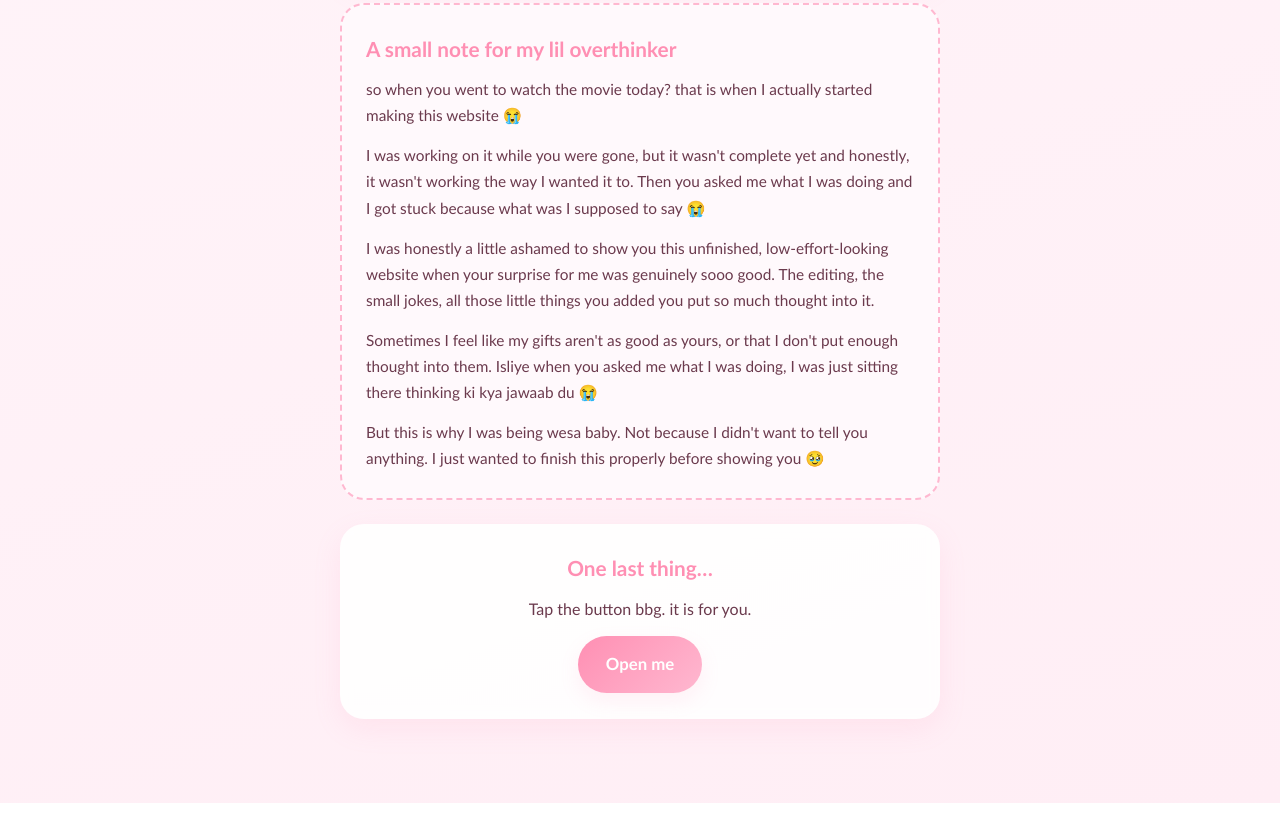
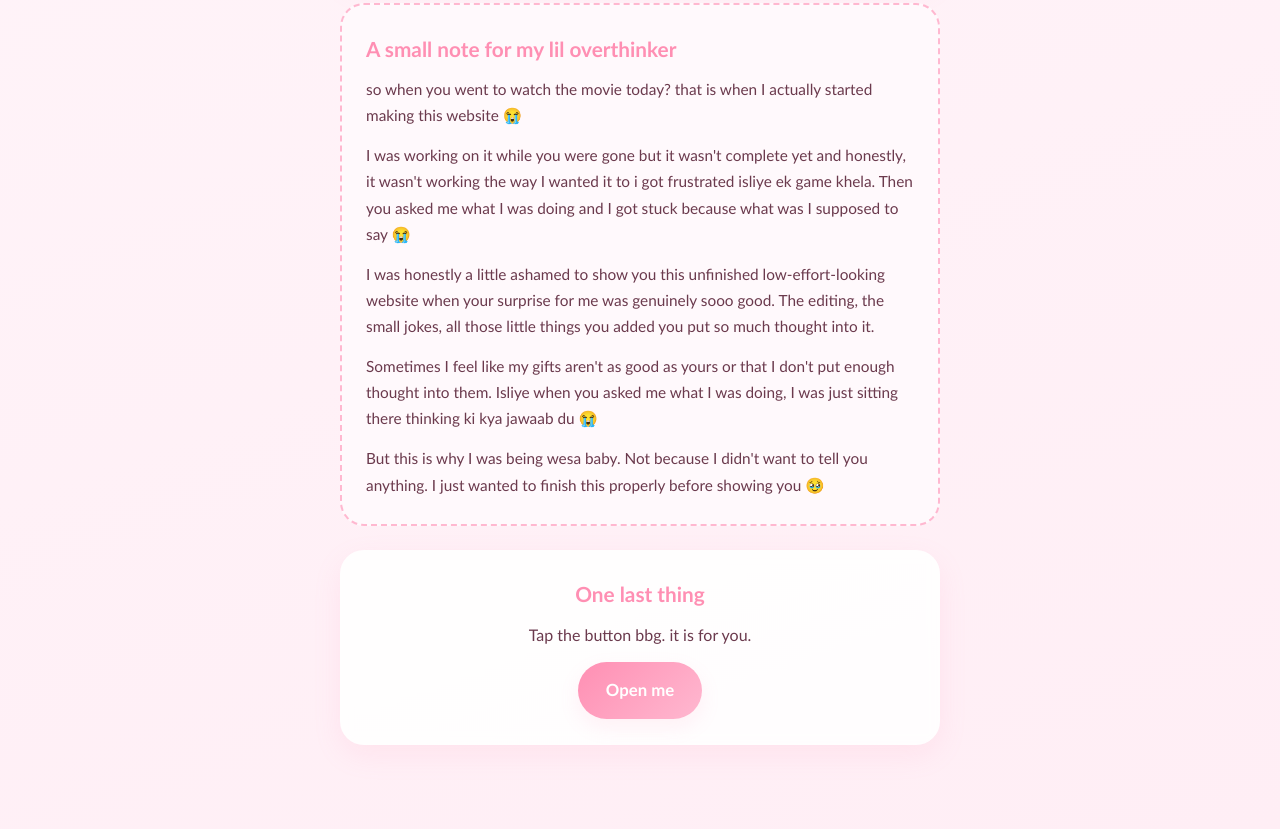
Before and after one commit to Razershub/FOURTH, a plain HTML site: page index.html in a window 1280 px wide. Shown: the part 1604-2433 px from the top of the page. Before the commit the page ends 2407 px from the top, so only its background shows below. Drawn offline with Linux system fonts and the light colour scheme.

Commit message:
Update text in index.html for improved readability
Revised text for clarity and emotional expression.

```diff
--- a/index.html
+++ b/index.html
@@ -366,21 +366,21 @@
       </p>
 
       <p>
-        I was working on it while you were gone, but it wasn't complete yet and
-        honestly, it wasn't working the way I wanted it to. Then you asked me
-        what I was doing and I got stuck because what was I supposed to say
+        I was working on it while you were gone but it wasn't complete yet and
+        honestly, it wasn't working the way I wanted it to i got frustrated isliye ek game khela.
+        Then you asked me what I was doing and I got stuck because what was I supposed to say
         😭
       </p>
 
       <p>
-        I was honestly a little ashamed to show you this unfinished,
+        I was honestly a little ashamed to show you this unfinished
         low-effort-looking website when your surprise for me was genuinely sooo
         good. The editing, the small jokes, all those little things you added
         you put so much thought into it.
       </p>
 
       <p>
-        Sometimes I feel like my gifts aren't as good as yours, or that I don't
+        Sometimes I feel like my gifts aren't as good as yours or that I don't
         put enough thought into them. Isliye when you asked me what I was doing,
         I was just sitting there thinking ki kya jawaab du 😭
       </p>
@@ -394,7 +394,7 @@
 
 
     <section class="card surprise">
-      <h2>One last thing… </h2>
+      <h2>One last thing </h2>
 
       <p>Tap the button bbg. it is for you.</p>
 
```
